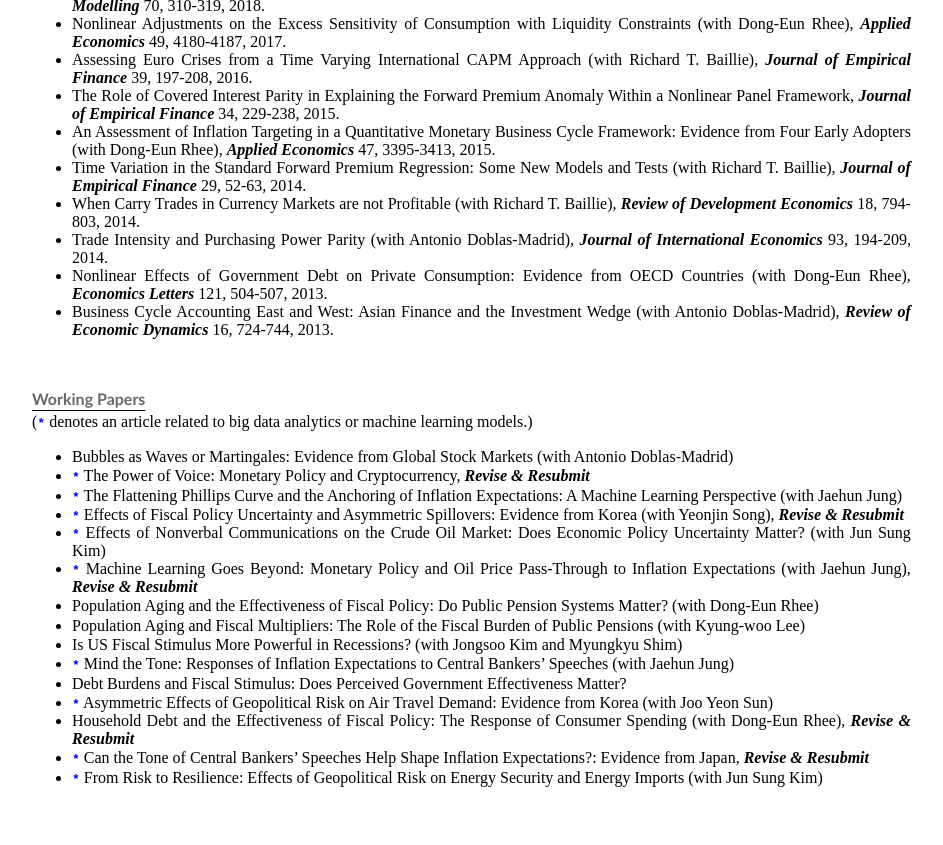
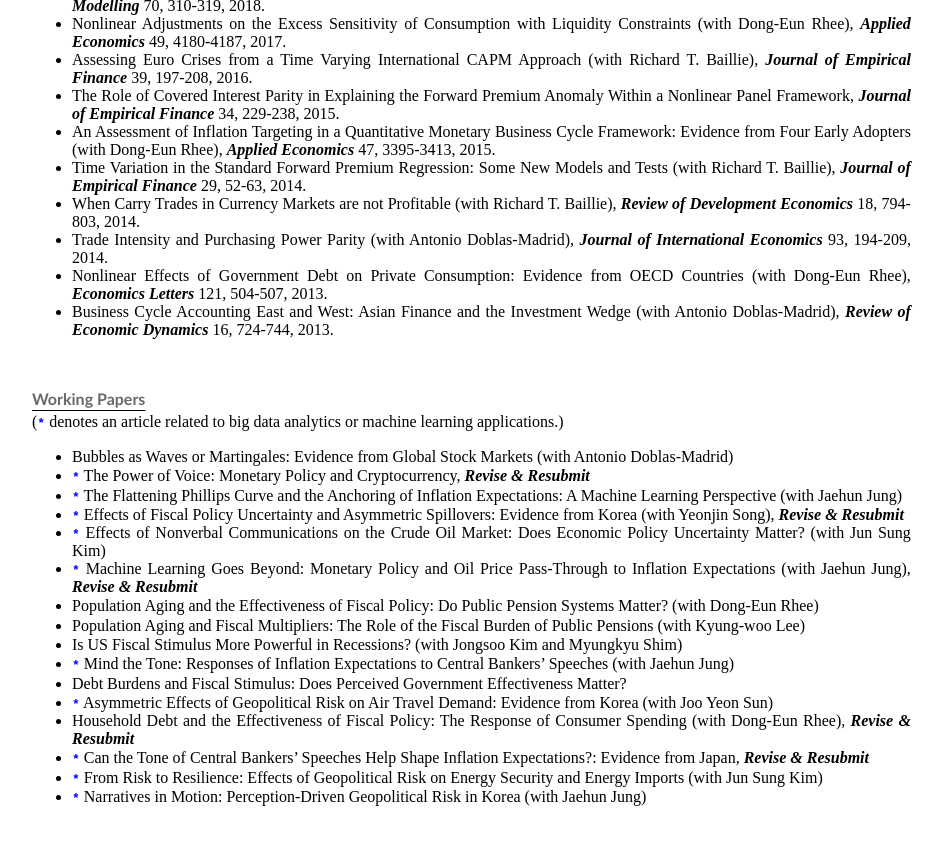
Before and after one commit to dooyeoncho/dooyeoncho.github.io, a Jekyll site: the page built from pages/research.html, in a window 1280 px wide and 900 px high, scrolled down 1027 px. Shown: the top 845 px of the window, without its empty margins (160-1103 px from the left). Built offline with Jekyll 4.4.1, drawn with Linux system fonts in a browser that asks for light colours.

Commit message:
Update research.html

```diff
--- a/pages/research.html
+++ b/pages/research.html
@@ -60,7 +60,7 @@
                 </ul>
 		</div>&nbsp;
 
-<div><b><p style="text-decoration: underline; text-underline-position:under;"><font color="dimgray" face="Gill Sans", sans-serif;>Working Papers</font></p></b> </div></li>(<code style="color : blue"><b>*</b></code> denotes an article related to big data analytics or machine learning models.)</li></div>
+<div><b><p style="text-decoration: underline; text-underline-position:under;"><font color="dimgray" face="Gill Sans", sans-serif;>Working Papers</font></p></b> </div></li>(<code style="color : blue"><b>*</b></code> denotes an article related to big data analytics or machine learning applications.)</li></div>
 	<ul>
 		<span><li>Bubbles as Waves or Martingales: Evidence from Global Stock Markets (with Antonio Doblas-Madrid)</li></span>
 		<span><li><code style="color : blue"><b>*</b></code> The Power of Voice: Monetary Policy and Cryptocurrency, <em property="italic"><b>Revise & Resubmit</b></em></li></span>
@@ -77,5 +77,6 @@
 		<span><li>Household Debt and the Effectiveness of Fiscal Policy: The Response of Consumer Spending (with Dong-Eun Rhee), <em property="italic"><b>Revise & Resubmit</b></em></li></span>
 		<span><li><code style="color : blue"><b>*</b></code> Can the Tone of Central Bankers’ Speeches Help Shape Inflation Expectations?: Evidence from Japan, <em property="italic"><b>Revise & Resubmit</b></em></li></span>
 		<span><li><code style="color : blue"><b>*</b></code> From Risk to Resilience: Effects of Geopolitical Risk on Energy Security and Energy Imports (with Jun Sung Kim)</li></span>
+		<span><li><code style="color : blue"><b>*</b></code> Narratives in Motion: Perception-Driven Geopolitical Risk in Korea (with Jaehun Jung)</li></span>
 	</ul>
 </div>&nbsp;&nbsp;&nbsp;&nbsp;&nbsp;&nbsp;
```
